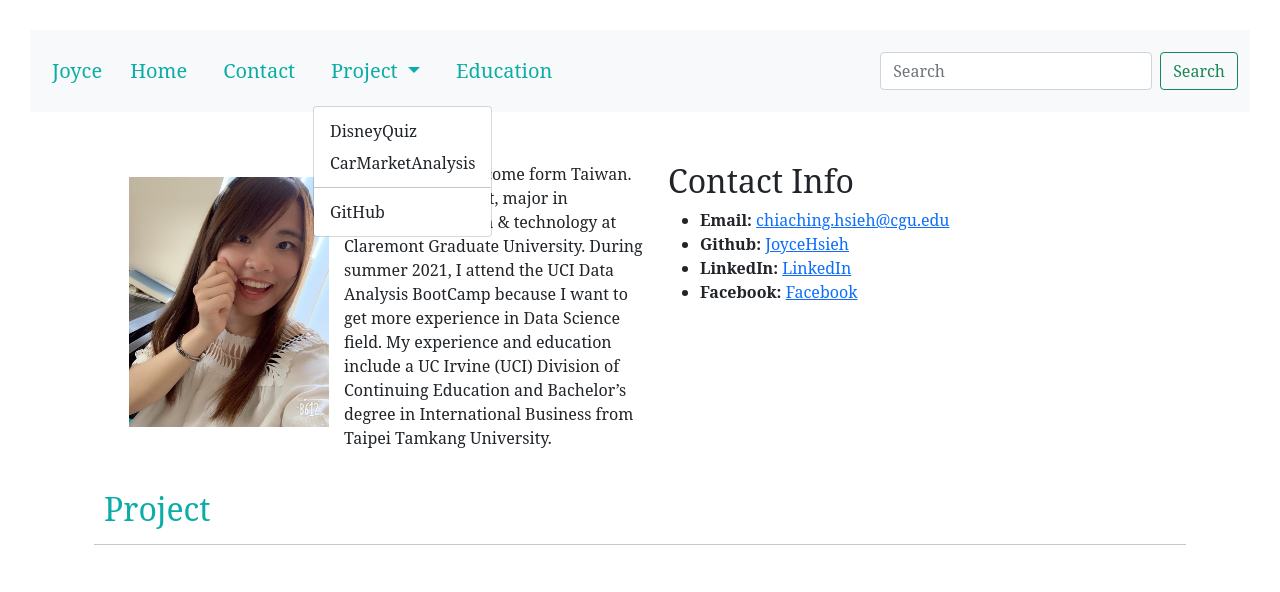
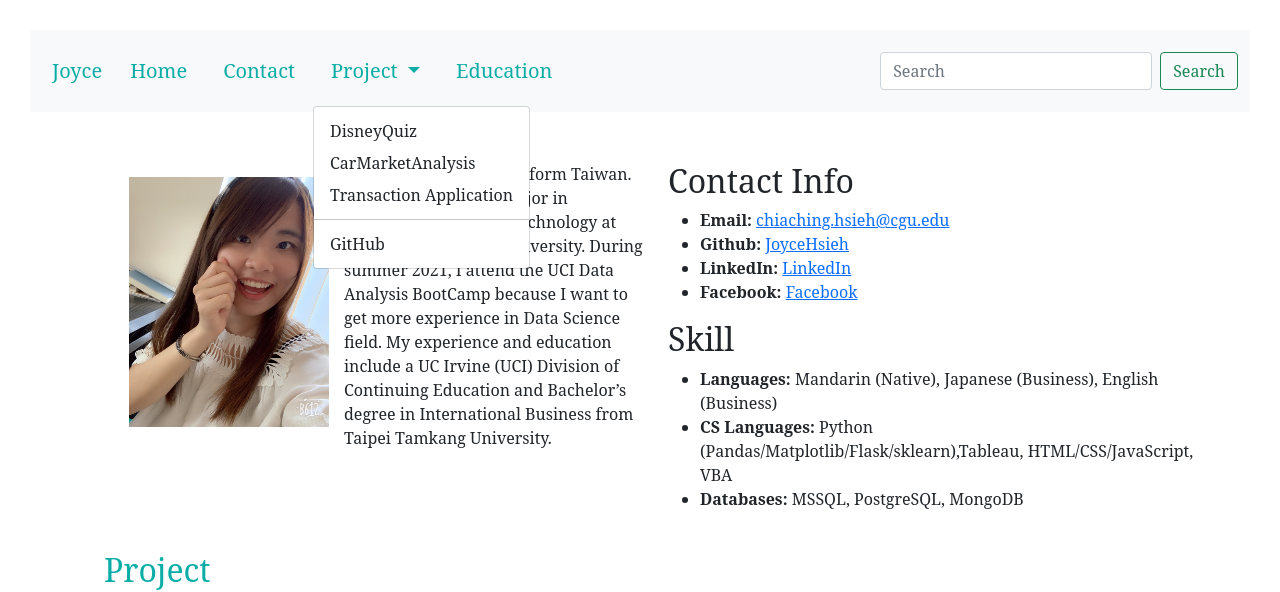
Before and after one commit to JoyceHsieh/JoyceHsieh, a plain HTML site: page index.html in a window 1280 px wide. Both pictures are taken after a click on the button "Project". Shown: the top 592 px of the page. Drawn offline with nearby package versions, Linux system fonts and the light colour scheme.

Commit message:
Update index.html

```diff
--- a/index.html
+++ b/index.html
@@ -14,14 +14,14 @@
   <body>
     <nav class="navbar navbar-expand-lg navbar-light bg-light">
         <div class="container-fluid">
-          <a class="navbar-brand" href="#" id="navbar_content">Joyce</a>
+          <a class="navbar-brand" href="index.html" id="navbar_content">Joyce</a>
           <button class="navbar-toggler" type="button" data-bs-toggle="collapse" data-bs-target="#navbarSupportedContent" aria-controls="navbarSupportedContent" aria-expanded="false" aria-label="Toggle navigation">
             <span class="navbar-toggler-icon"></span>
           </button>
           <div class="collapse navbar-collapse" id="navbarSupportedContent">
             <ul class="navbar-nav me-auto mb-2 mb-lg-0">
               <li class="nav-item">
-                <a class="nav-link active" aria-current="page" href="#" id="navbar_content">Home</a>
+                <a class="nav-link active" aria-current="page" href="index.html" id="navbar_content">Home</a>
               </li>
               <li class="nav-item">
                 <a class="nav-link" href="#" id="navbar_content">Contact</a>
@@ -31,14 +31,15 @@
                     Project
                 </a>
                 <ul class="dropdown-menu" aria-labelledby="navbarDropdown">
-                  <li><a class="dropdown-item" href="https://github.com/JoyceHsieh/Project_DisneyQuiz">DisneyQuiz</a></li>
-                  <li><a class="dropdown-item" href="https://github.com/JoyceHsieh/Data_Analysis_project_Automotive-Industry_COVID-Impact">CarMarketAnalysis</a></li>
+                  <li><a class="dropdown-item" href="https://github.com/JoyceHsieh/Project_DisneyQuiz" target="_blank">DisneyQuiz</a></li>
+                  <li><a class="dropdown-item" href="https://github.com/JoyceHsieh/Data_Analysis_project_Automotive-Industry_COVID-Impact" target="_blank">CarMarketAnalysis</a></li>
+                  <li><a class="dropdown-item" href="https://github.com/JoyceHsieh/FinalProject_SaleTransaction-Application" target="_blank">Transaction Application</a></li>
                   <li><hr class="dropdown-divider"></li>
                   <li><a class="dropdown-item" href="https://github.com/JoyceHsieh">GitHub</a></li>
                 </ul>
               </li>
               <li class="nav-item">
-                <a class="nav-link" href="#" id="navbar_content">Education</a>
+                <a class="nav-link" href="education.html" id="navbar_content">Education</a>
               </li>
             </ul>
             <form class="d-flex">
@@ -66,7 +67,7 @@
             </span>
           </div>
 
-          <div class="col-md-6">
+          <div class="col-md-6 slide">
           <h2>Contact Info</h2>
           <ul>
             <li><strong>Email:</strong> <a href="chiaching.hsieh@cgu.edu" target="_blank">chiaching.hsieh@cgu.edu</a></li>
@@ -75,8 +76,15 @@
             <li><strong>Facebook:</strong> <a href="https://www.facebook.com/profile.php?id=100000052668416" target="_blank">Facebook</a></li>
           </ul>
 
-        </aside>
-      </div>
+          <h2>Skill</h2>
+          <ul>
+            <li><strong>Languages:</strong> Mandarin (Native), Japanese (Business), English (Business)</li>
+            <li><strong>CS Languages:</strong> Python (Pandas/Matplotlib/Flask/sklearn),Tableau, HTML/CSS/JavaScript, VBA</li>
+            <li><strong>Databases:</strong> MSSQL, PostgreSQL, MongoDB</li>
+          </ul>
+
+
+        </div>
       </div>
       <br>
 
@@ -111,7 +119,7 @@
               <div class="card-body">
                 <h5 class="card-title">Auto_industry&Covid</h5>
                 <p class="card-text">To evaluate the impact COVID 19 had on the automotive sales industry, and uncover sales trends that would lead to maximum profitability for current dealerships in the future.</p>
-                <a href="https://github.com/JoyceHsieh/Data_Analysis_project_Automotive-Industry_COVID-Impact" target="_blank" class="btn btn-primary">Go GitHub</a>
+                <a href="https://github.com/JoyceHsieh/Data_Analysis_project_Automotive-Industry_COVID-Impact/blob/main/Group3_auto_final.pdf" target="_blank" class="btn btn-primary">Go GitHub</a>
               </div>
             </div>
           </div>
```
